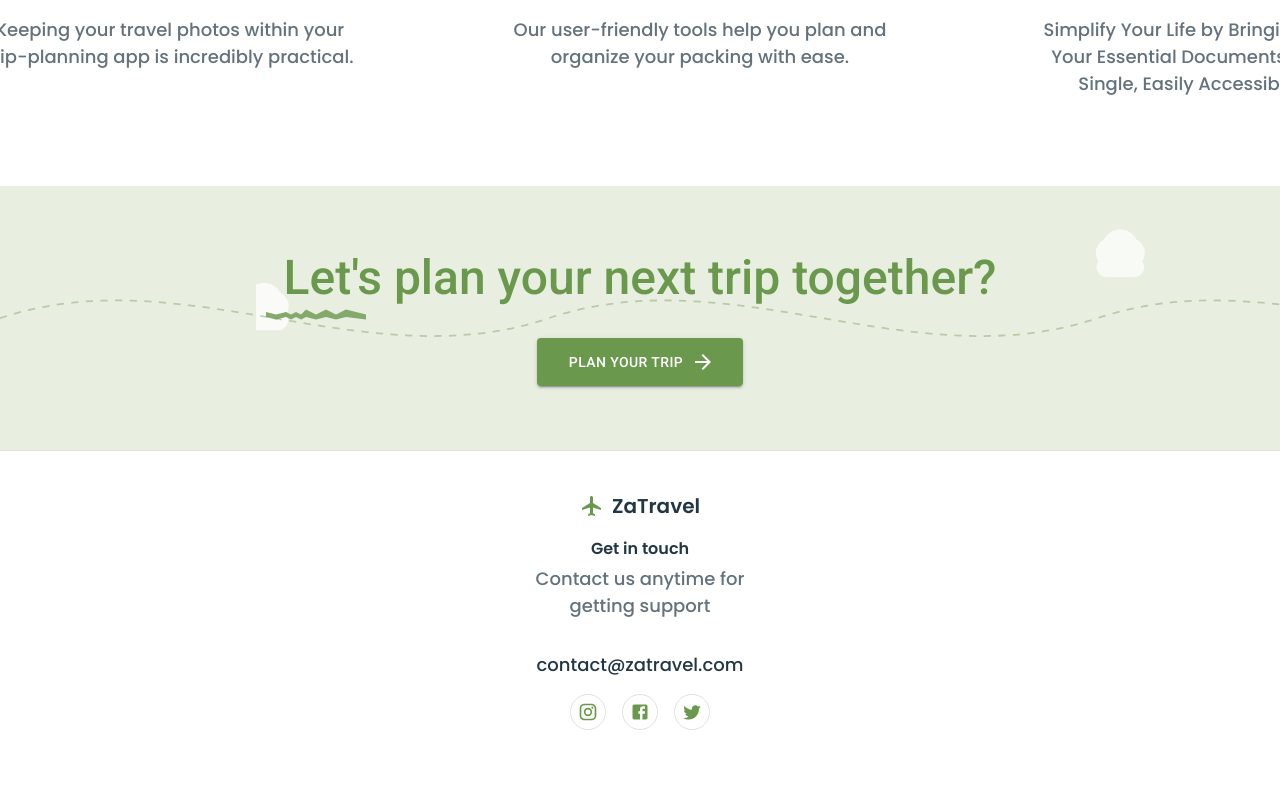
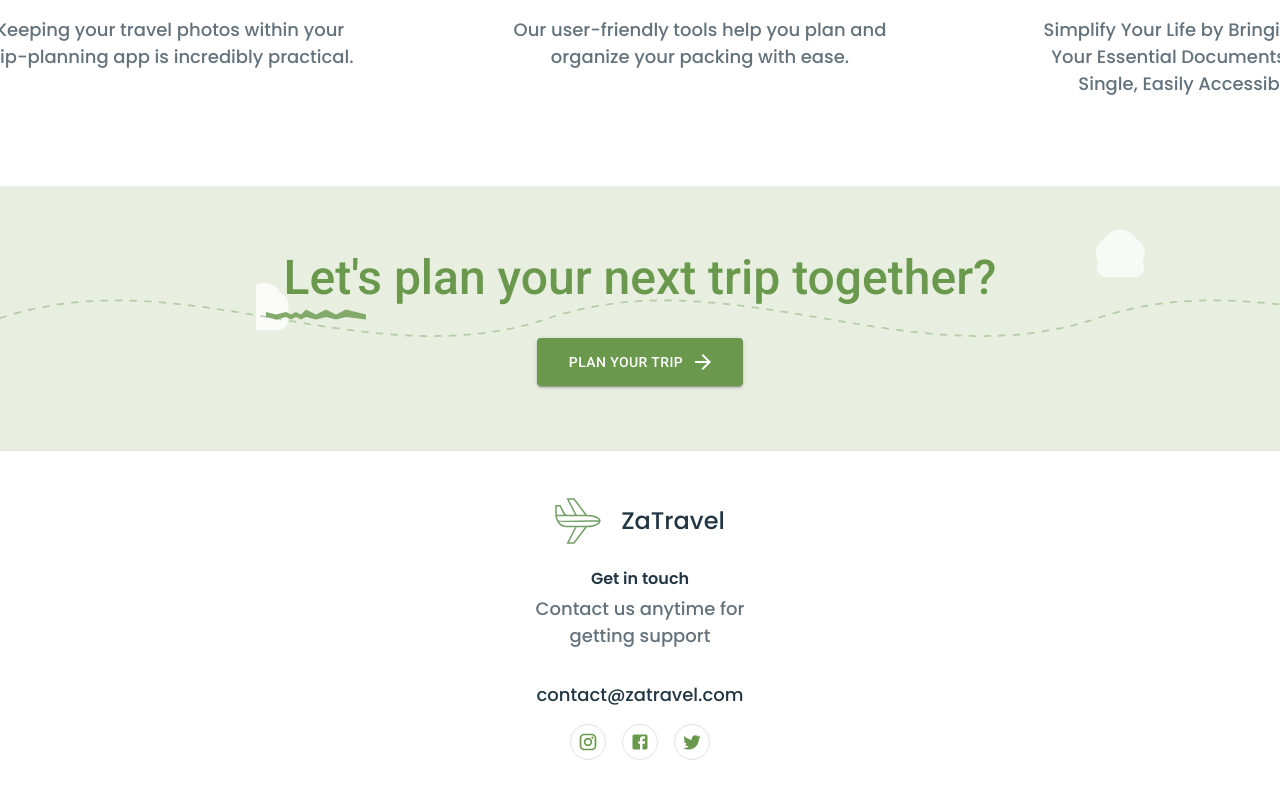
Before and after one commit to Mortharion-tech/za-travel, a React (Vite) app: page / in a window 1280 px wide. Shown: the part 2541-3339 px from the top of the page. Before the commit the page ends 3311 px from the top, so only its background shows below. Built offline with nearby package versions, Linux system fonts and the light colour scheme; no server answers.

Commit message:
Update Footer.tsx

```diff
--- a/src/features/landing/components/Footer.tsx
+++ b/src/features/landing/components/Footer.tsx
@@ -9,6 +9,8 @@ import {
   Typography,
   useTheme,
 } from '@mui/material';
+
+import Logo from '@features/ui/logo/Logo';
 
 export default function Footer() {
   const theme = useTheme();
@@ -26,29 +28,7 @@ export default function Footer() {
         <Stack direction="column" alignItems="center" spacing={2}>
           {/* Logo */}
           <Box sx={{ display: 'flex', alignItems: 'center' }}>
-            <Box
-              component="svg"
-              width={24}
-              height={24}
-              viewBox="0 0 24 24"
-              fill="none"
-              sx={{ mr: 1, color: '#6a994e' }}
-            >
-              <path
-                d="M21 16v-2l-8-5V3.5c0-.83-.67-1.5-1.5-1.5S10 2.67 10 3.5V9l-8 5v2l8-2.5V19l-2 1.5V22l3.5-1 3.5 1v-1.5L13 19v-5.5l8 2.5z"
-                fill="currentColor"
-              />
-            </Box>
-            <Typography
-              variant="h6"
-              component="span"
-              sx={{
-                fontWeight: 600,
-                color: 'text.primary',
-              }}
-            >
-              ZaTravel
-            </Typography>
+            <Logo />
           </Box>
 
           {/* Contact Info */}
```
